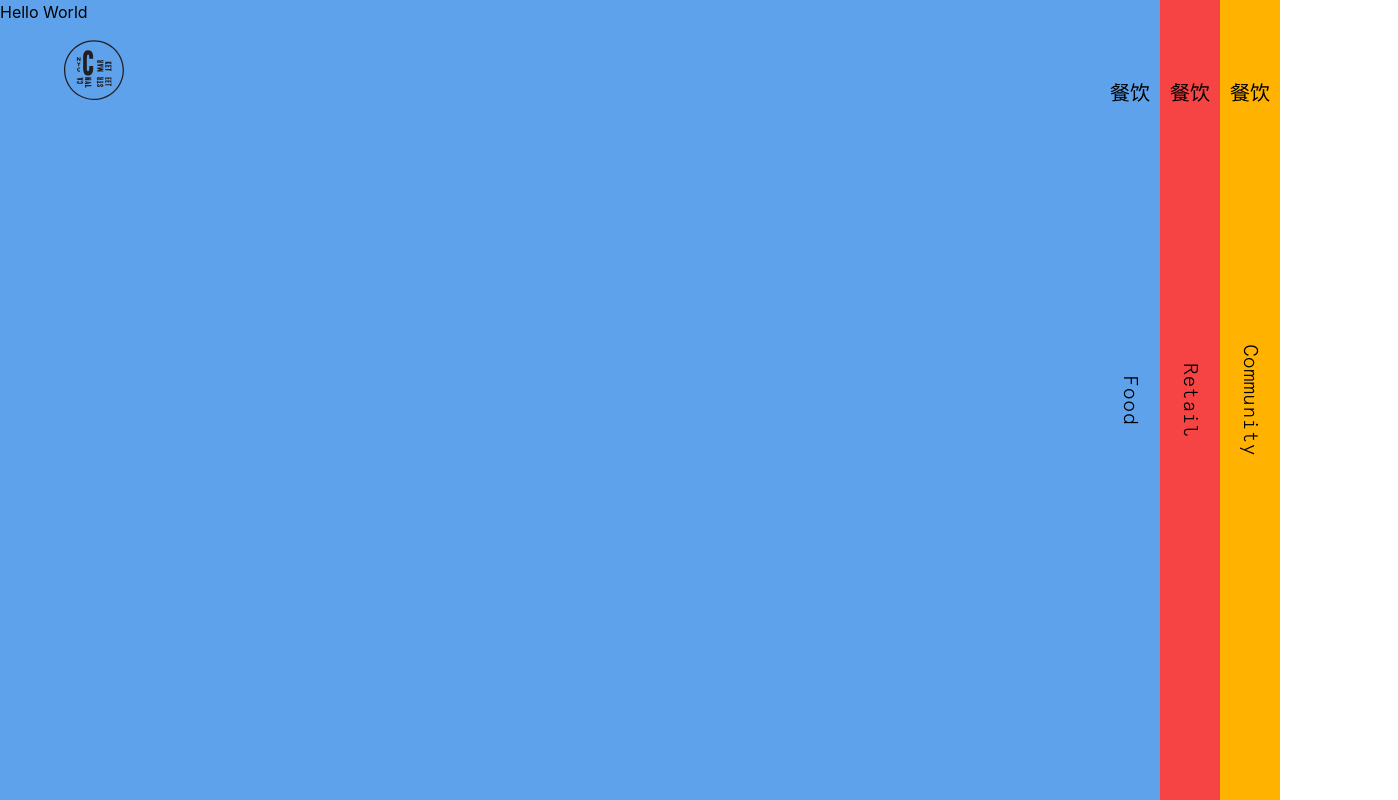
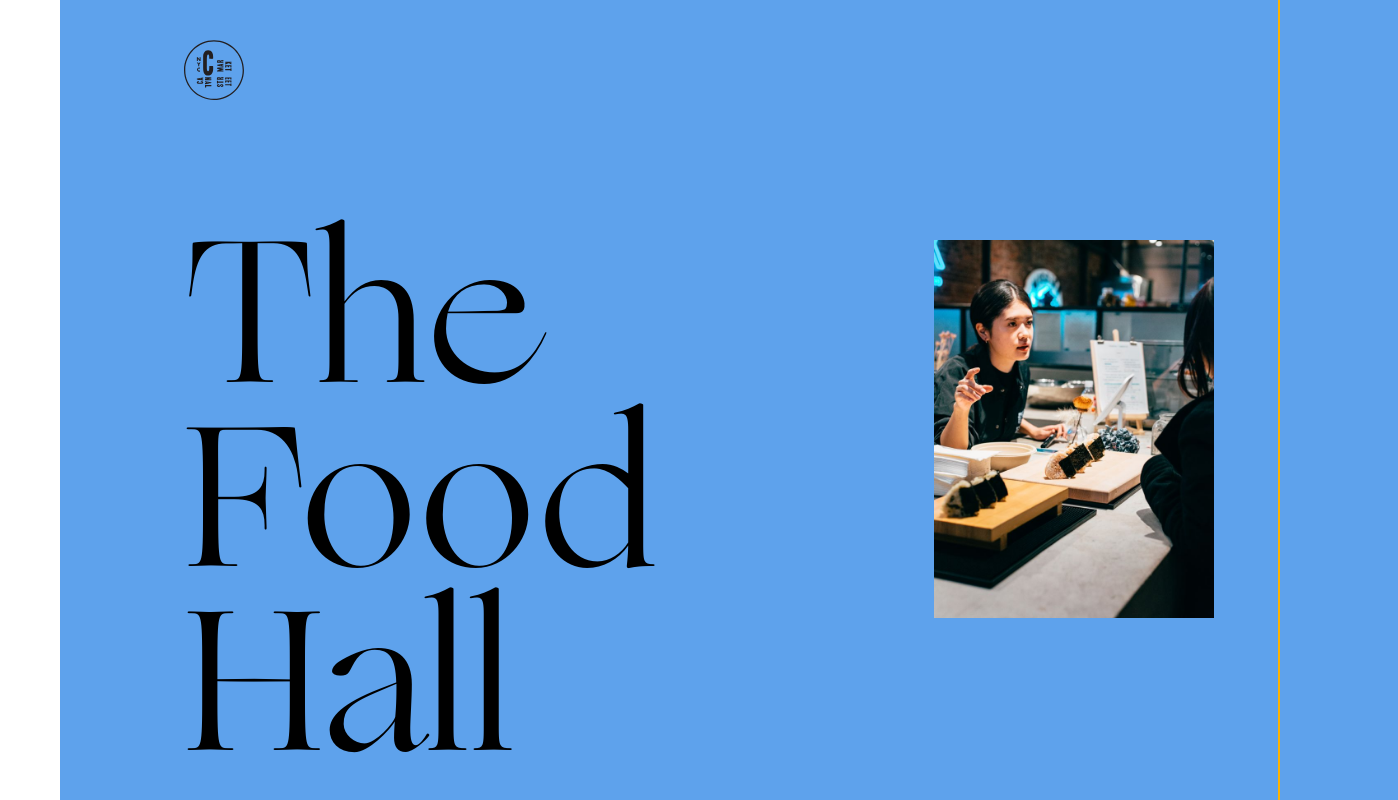
Before and after one commit to sparkddr/canal-street, a Next.js app: page /food in a window 1280 px wide. Shown: the top 800 px of the page, 1398 px wide, since content can reach past the window. Built offline with nearby package versions, Linux system fonts and the light colour scheme.

Commit message:
suite Framer

```diff
--- a/components/Footer/Footer.jsx
+++ b/components/Footer/Footer.jsx
@@ -14,7 +14,7 @@ export default function Footer() {
           Interested in becoming a vendor?
         </h2>
         <div className="w-full flex justify-center">
-          <button className="font-apercu border md:mx-auto bg-white  border-black w-full mt-12 py-4 text-sm md:text-base md:w-auto px-20 hover:text-white hover:bg-black transition-all duration-300">
+          <button className="font-apercu border md:mx-auto bg-inherit  border-black w-full mt-12 py-4 text-sm md:text-base md:w-auto px-20 hover:text-white hover:bg-black transition-all duration-300">
             click here
           </button>
         </div>
@@ -72,7 +72,7 @@ export default function Footer() {
           <input
             type="text"
             placeholder="Email "
-            className="border border-black  w-full px-7 py-4 after:content[\21E3]"
+            className="border border-black  w-full px-7 py-4 after:content[\21E3] bg-inherit placeholder:text-black"
           />
 
           <span className="absolute text-3xl right-6 top-3">⇢</span>
--- a/components/Layout.jsx
+++ b/components/Layout.jsx
@@ -7,7 +7,7 @@ import { createContext } from "react";
 import { useContext } from "react";
 import Link from "next/link";
 import { useRouter } from "next/router";
-import { AnimatePresence } from "framer-motion";
+import { AnimatePresence, motion } from "framer-motion";
 
 // export const TitleContext = createContext();
 // export const ContextProvider = ({ children }) => {
@@ -25,7 +25,8 @@ export default function Layout({ children }) {
   const yellowBar3 = useRef(null);
   const yellowContainer3 = useRef(null);
   const [zInd, setZInd] = useState("");
-  const title = useRef(null);
+
+  const [isOn, setIsOn] = useState(false);
 
   useEffect(() => {
     const TL = gsap.timeline();
@@ -44,8 +45,8 @@ export default function Layout({ children }) {
         blueBar1.current,
         { y: "0", duration: 1.3, ease: "power3.out" },
         "-=1.1"
-      )
-      .to(title.current, { opacity: 1, duration: 2 }, "-=0.95");
+      );
+    // .to(title.current, { opacity: 1, duration: 2 }, "-=0.95");
   }, []);
 
   // async function handleClicBlue(e) {
@@ -102,22 +103,43 @@ export default function Layout({ children }) {
           "hidden md:flex w-full shrink-0 fixed justify-end font-apercu " + zInd
         }
       >
+        <motion.div
+          layout
+          // data-isOn={isOn}
+          // className="nav-container"
+          style={{
+            width: isOn ? "calc(100vw - 180px)" : "60px",
+
+            // originX: isOn ? "calc(100vw - 180px) *-1" : "0px",
+            height: "100vh",
+            // transitionDuration: "620ms",
+          }}
+          onClick={() => {
+            setIsOn(!isOn);
+          }}
+        >
           <Link
             href="/food"
             ref={blueContainer1}
-          className="h-[100vh] w-[60px] relative flex justify-start  "
+            className="h-full w-full relative flex justify-start  "
             // onClick={handleClicBlue}
           >
             <div
               ref={blueBar1}
-            className="h-[100vh] w-full bg-[#5EA2EC]  items-center cursor-pointer -translate-y-full flex justify-start "
+              className="h-[100vh] min-w-[100vw] bg-[#5EA2EC]  items-center cursor-pointer -translate-y-full flex justify-start "
             >
-            <div className="w-[60px] flex flex-col justify-center relative h-full items-center ">
+              <div
+                className={
+                  "w-[60px] grow-0 flex flex-col justify-center relative h-full items-center " +
+                  (isOn && "opacity-0")
+                }
+              >
                 <span className="text-xl absolute top-20">餐饮</span>
                 <h3 className="rotate-90 text-xl">Food</h3>
               </div>
             </div>
           </Link>
+        </motion.div>
         <div
           ref={redContainer2}
           className="h-[100vh] w-[60px] relative flex justify-start  "
@@ -151,7 +173,8 @@ export default function Layout({ children }) {
       </nav>
 
       <AnimatePresence exitBeforeEnter>
-        {React.cloneElement(children, { ref: title })}
+        {React.cloneElement(children, { isOn, setIsOn })}
+        {/* {children} */}
       </AnimatePresence>
     </div>
   );
--- a/pages/_app.js
+++ b/pages/_app.js
@@ -3,10 +3,10 @@ import { useRouter } from "next/router";
 import PageTransitions from "../components/PageTransitions";
 import Layout from "../components/Layout";
 
-function MyApp({ Component, pageProps }) {
+function MyApp({ Component, pageProps, router }) {
   return (
     <Layout>
-      <Component {...pageProps} />
+      <Component {...pageProps} key={router.route} />
     </Layout>
   );
 }
--- a/pages/food.js
+++ b/pages/food.js
@@ -12,23 +12,49 @@ import Footer from "../components/Footer/Footer";
 import { gsap } from "gsap";
 import { useRef, useState, useEffect } from "react";
 import { forwardRef } from "react";
+import { motion } from "framer-motion";
 
+const fadeIn = {
+  initial: { opacity: 0 },
+  animate: { opacity: 1, transition: { delay: 0.4 } },
+};
 const Food = forwardRef(function Food(props, ref) {
   return (
-    <>
+    <motion.div
+      initial={{ opacity: 0 }}
+      animate={{ opacity: 1, transition: { duration: 1.2 } }}
+      exit={{ opacity: 0 }}
+      className="flex"
+    >
       <div className="hidden md:flex w-[60px] shrink-0 relative font-apercu -z-10"></div>
-      <main className="z-10 bg-[#5EA2EC] w-full h-[100vh]">
-        <div>
-          <Link href="/" className="block pt-10 px-16 fixed">
-            <Logo />
-          </Link>
-          <h1 ref={ref} style={{ opacity: 0 }}>
-            Hello World
-          </h1>
-        </div>
-      </main>
+      <div className="hidden md:flex w-[60px] bg-[#5EA2EC] shrink-0 relative font-apercu -z-10"></div>
+      <motion.main
+        initial="initial"
+        animate="animate"
+        className="z-10 bg-[#5EA2EC] w-full "
+      >
+        <Link href="/" className="block pt-10 px-16 fixed">
+          <Logo />
+        </Link>
+        <section className="mx-16 pt-60 flex ">
+          <motion.h1
+            ref={ref}
+            className="text-4xl md:text-[200px] font-ogg md:leading-[11.5rem] w-[1030px] "
+          >
+            The Food Hall
+          </motion.h1>
+          <motion.div variants={fadeIn}>
+            <Image alt="Canal Street room" src={picture3} className="w-96" />
+          </motion.div>
+        </section>
+        {/* <div>
+
+        </div> */}
+        <Footer />
+      </motion.main>
+
       <div className="hidden md:flex w-[120px] shrink-0 relative font-apercu -z-10"></div>
-    </>
+    </motion.div>
   );
 });
 
--- a/pages/index.js
+++ b/pages/index.js
@@ -17,19 +17,28 @@ import React, {
   useContext,
   forwardRef,
 } from "react";
+import { motion } from "framer-motion";
 
-const Home = forwardRef(function Home(props, ref) {
+export default function Home(props, ref) {
+  useEffect(() => {
+    props.setIsOn(false);
+  }, []);
   return (
-    <div className="flex">
+    <motion.div
+      initial={{ opacity: 0 }}
+      animate={{ opacity: 1 }}
+      exit={{ opacity: 0 }}
+      className="flex"
+    >
       <main className="z-10">
         <Link href="/" className="block pt-10 px-16 fixed">
           <Logo />
         </Link>
         <section className="mx-16 py-52 max-w-[1030px]">
           <h1
-            ref={ref}
+            // ref={ref}
             className="text-4xl md:text-7xl font-ogg md:leading-[5.5rem] "
-            style={{ opacity: 0 }}
+            // style={{ opacity: 0 }}
           >
             Canal Street Market is a carefully curated retail market, food hall
             & community space open year-round at 265 Canal Street.{" "}
@@ -141,8 +150,6 @@ const Home = forwardRef(function Home(props, ref) {
         <Footer />
       </main>
       <div className="hidden md:flex w-[180px] shrink-0 relative font-apercu -z-10"></div>
-    </div>
+    </motion.div>
   );
-});
-
-export default Home;
+}
--- a/styles/globals.css
+++ b/styles/globals.css
@@ -37,3 +37,12 @@ a {
     background: black;
   }
 }
+
+.nav-container {
+  height: 100vh;
+  width: 60px;
+}
+
+.nav-container[data-isOn="true"] {
+  width: calc(100vw - 180px);
+}
```
Lines whose indentation alone changed are shown as unchanged.
